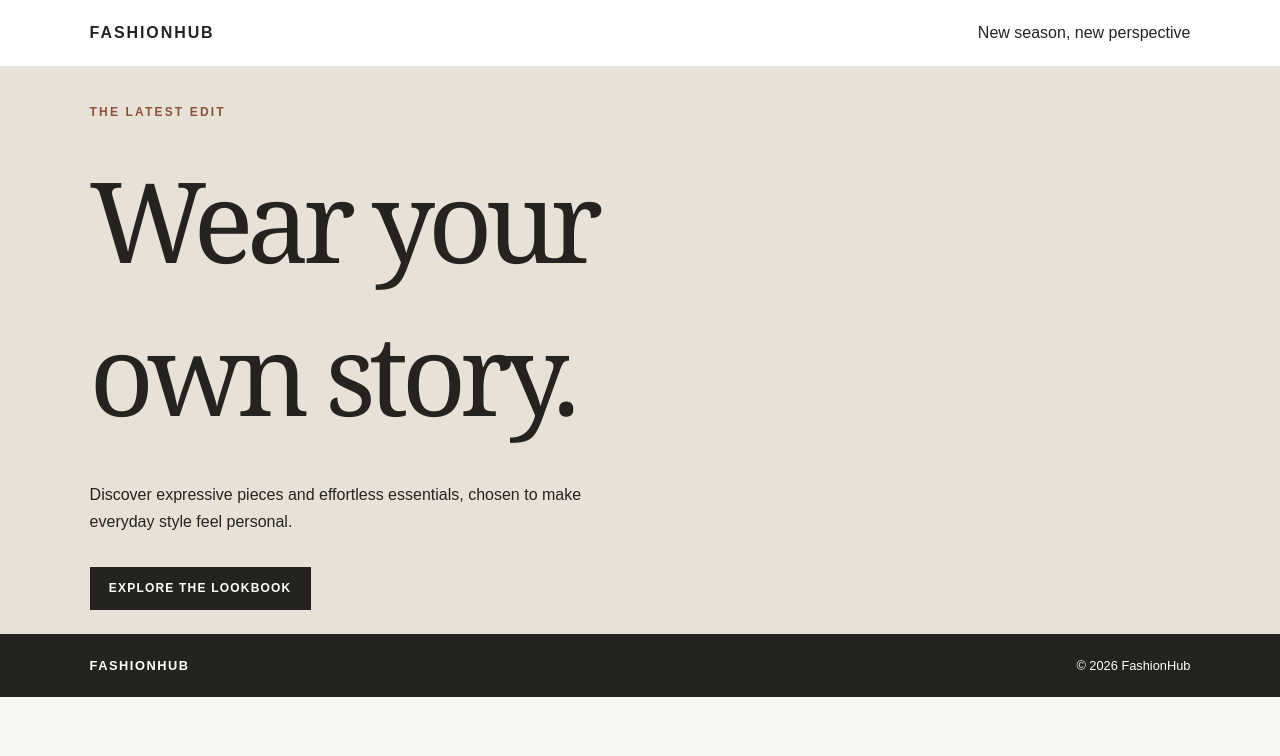
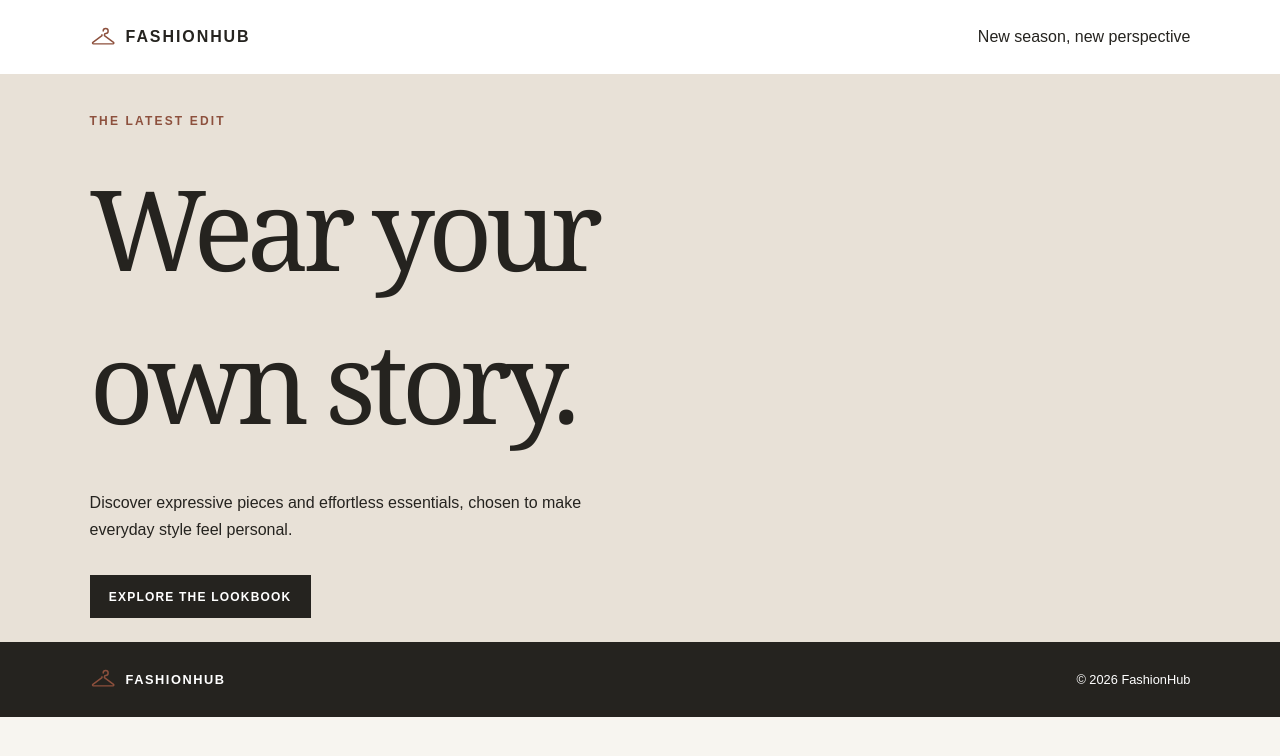
Before and after one commit to ByteVogue7/fashionhub, a plain HTML site: page index.html in a window 1280 px wide. Drawn offline with Linux system fonts and the light colour scheme.

Commit message:
Enhance brand display with SVG icon and improved styling in header and footer

```diff
--- a/index.html
+++ b/index.html
@@ -32,10 +32,20 @@
     }
 
     .brand {
+      display: inline-flex;
+      align-items: center;
+      gap: 0.6rem;
       color: inherit;
       font-weight: 800;
       letter-spacing: 0.12em;
       text-decoration: none;
+    }
+
+    .brand-icon {
+      width: 1.65rem;
+      height: 1.65rem;
+      color: #8d503d;
+      flex: none;
     }
 
     main {
@@ -97,7 +107,12 @@
 </head>
 <body>
   <header>
-    <a class="brand" href="./">FASHIONHUB</a>
+    <a class="brand" href="./">
+      <svg class="brand-icon" viewBox="0 0 32 32" fill="none" xmlns="http://www.w3.org/2000/svg" aria-hidden="true">
+        <path d="M16 8.5a3 3 0 1 1 3 3c-.8 0-1.5.7-1.5 1.5v1.2l11 8.1a1 1 0 0 1-.6 1.8H4.1a1 1 0 0 1-.6-1.8l11-8.1V13" stroke="currentColor" stroke-width="1.8" stroke-linecap="round" stroke-linejoin="round"/>
+      </svg>
+      <span>FASHIONHUB</span>
+    </a>
     <span>New season, new perspective</span>
   </header>
   <main>
@@ -107,7 +122,12 @@
     <a class="link" href="lookbook/index.html">Explore the lookbook</a>
   </main>
   <footer>
-    <a class="brand" href="./">FASHIONHUB</a>
+    <a class="brand" href="./">
+      <svg class="brand-icon" viewBox="0 0 32 32" fill="none" xmlns="http://www.w3.org/2000/svg" aria-hidden="true">
+        <path d="M16 8.5a3 3 0 1 1 3 3c-.8 0-1.5.7-1.5 1.5v1.2l11 8.1a1 1 0 0 1-.6 1.8H4.1a1 1 0 0 1-.6-1.8l11-8.1V13" stroke="currentColor" stroke-width="1.8" stroke-linecap="round" stroke-linejoin="round"/>
+      </svg>
+      <span>FASHIONHUB</span>
+    </a>
     <span>&copy; 2026 FashionHub</span>
   </footer>
 </body>
```
